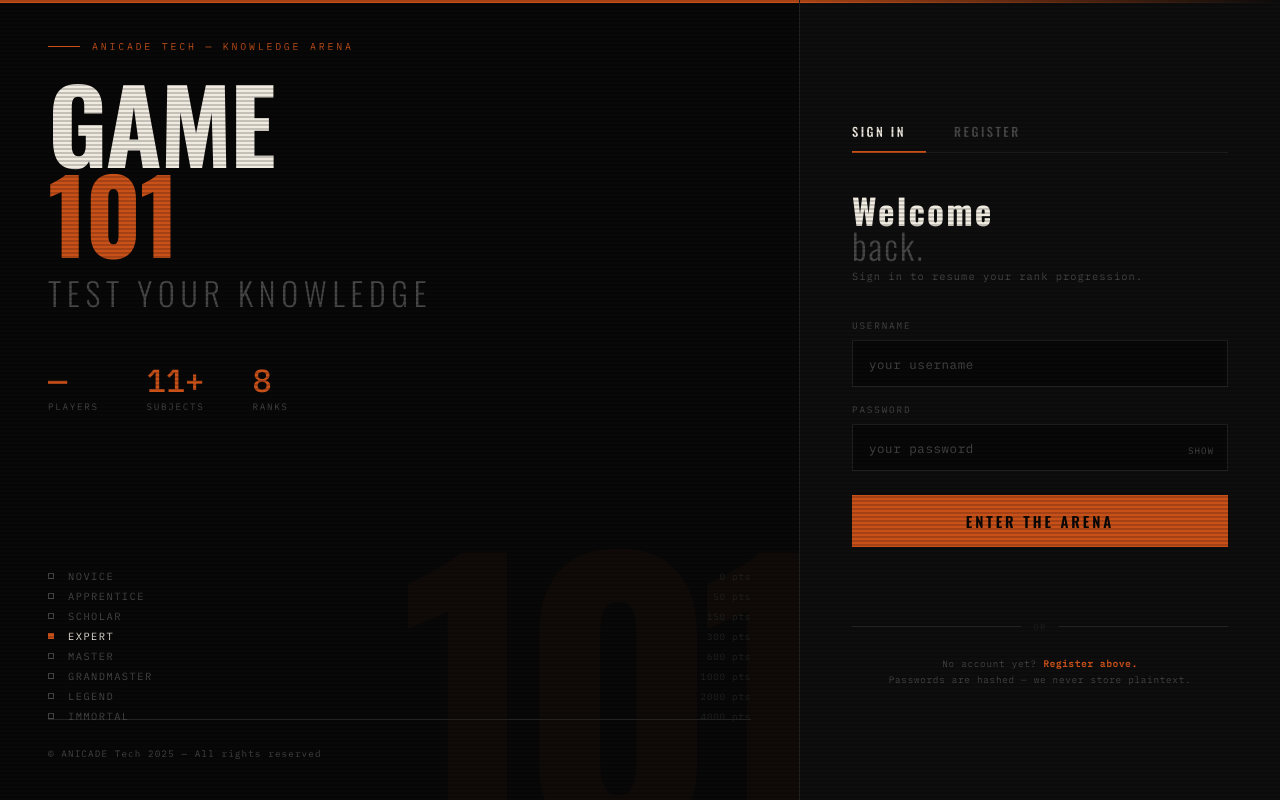
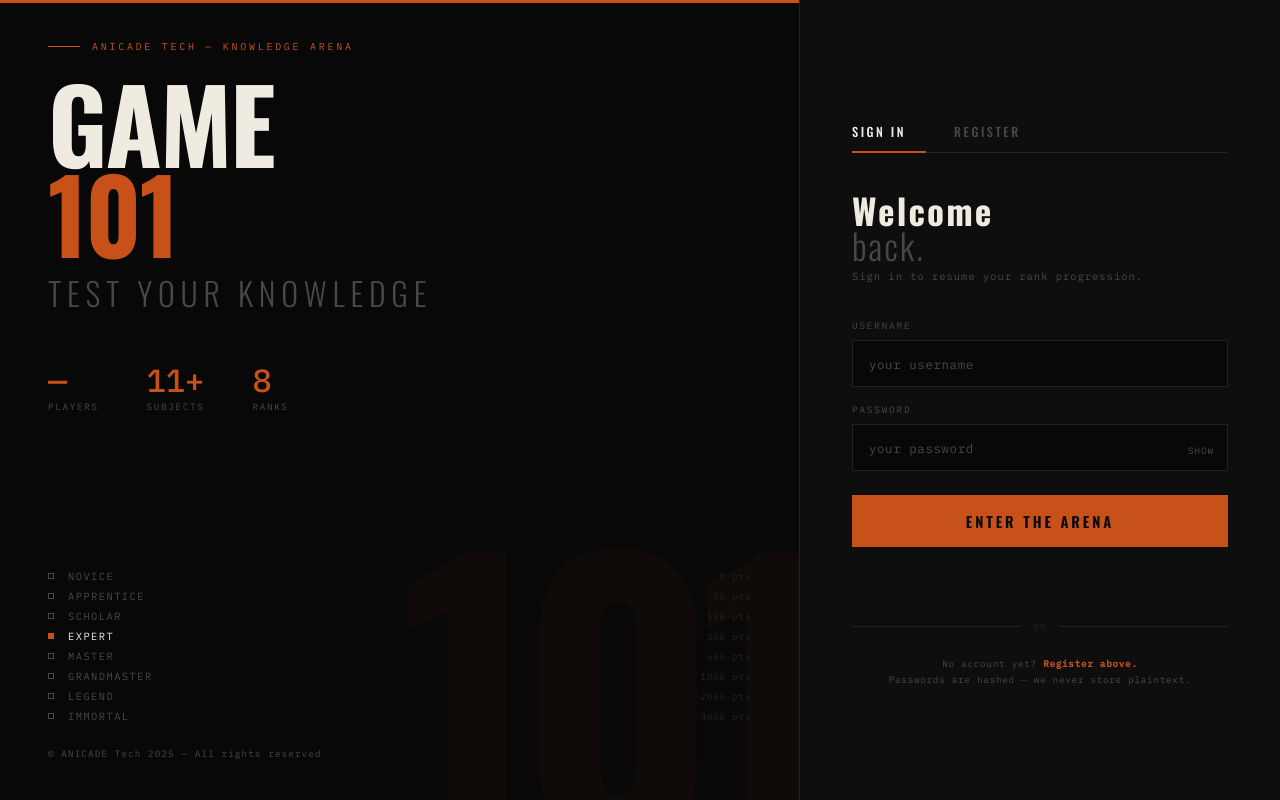
Before and after one commit to TresforWrld/Game-1.0.1, a website: page login.html in a window 1280 px wide. Drawn offline with nearby package versions, Linux system fonts and the light colour scheme; no server answers.

Commit message:
Update login.html

```diff
--- a/login.html
+++ b/login.html
@@ -27,23 +27,7 @@ html, body {
   background: var(--black);
   color: var(--offwhite);
   font-family: 'Oswald', sans-serif;
-  overflow: hidden;
-}
-
-/* ---- SCANLINE GRAIN OVERLAY ---- */
-body::before {
-  content: '';
-  position: fixed;
-  inset: 0;
-  background-image: repeating-linear-gradient(
-    0deg,
-    transparent,
-    transparent 2px,
-    rgba(0,0,0,0.18) 2px,
-    rgba(0,0,0,0.18) 4px
-  );
-  pointer-events: none;
-  z-index: 9999;
+  overflow: auto;
 }
 
 /* ---- LAYOUT ---- */
@@ -72,16 +56,6 @@ body::before {
   height: 3px;
   background: var(--burnt);
 }
-.brand-side::after {
-  content: '';
-  position: absolute;
-  bottom: 80px;
-  left: 48px;
-  right: 48px;
-  height: 1px;
-  background: var(--border);
-}
-
 /* Big diagonal number watermark */
 .watermark {
   position: absolute;
@@ -224,14 +198,6 @@ body::before {
   padding: 48px 52px;
   position: relative;
   background: var(--panel);
-}
-
-.auth-side::before {
-  content: '';
-  position: absolute;
-  top: 0; left: 0; right: 0;
-  height: 3px;
-  background: linear-gradient(90deg, var(--burnt) 0%, transparent 100%);
 }
 
 /* Tab switcher */
@@ -581,8 +547,7 @@ const MASTER_KEY  = '$2a$10$VJXQzwtVgNhMTIJiiQvpy.hG7XaRD0.H42NyZhKzeLRungeekMmp
 const USERS_BIN   = '69c24e41c3097a1dd554aac8';   // stores { users: { username: { passwordHash, createdAt } } }
 const USERS_URL   = `https://api.jsonbin.io/v3/b/${USERS_BIN}`;
 
-/* Where to redirect after successful login */
-const GAME_URL    = '/public/index.html';   // change to your game file name if different
+const GAME_URL    = 'index.html';
 
 /* =============================================
    PASSWORD HASHING (SHA-256 via Web Crypto)
```
